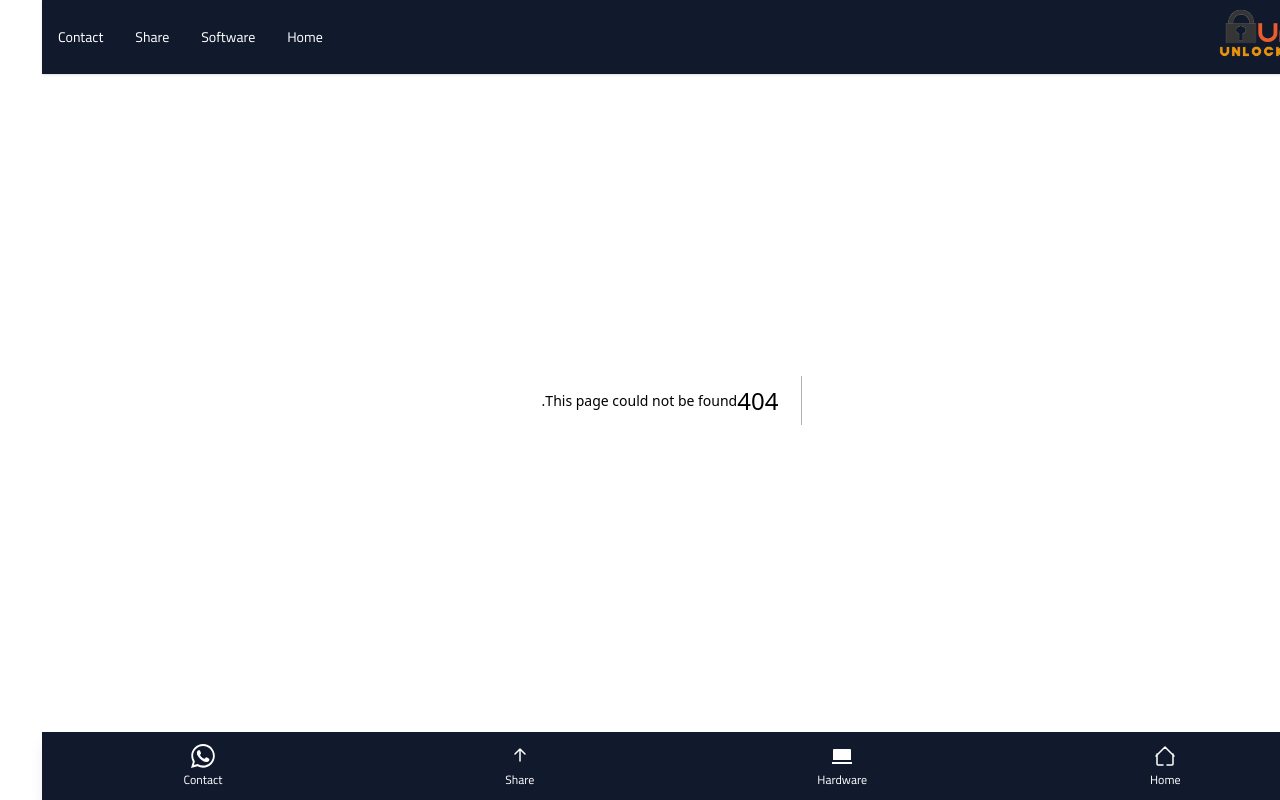
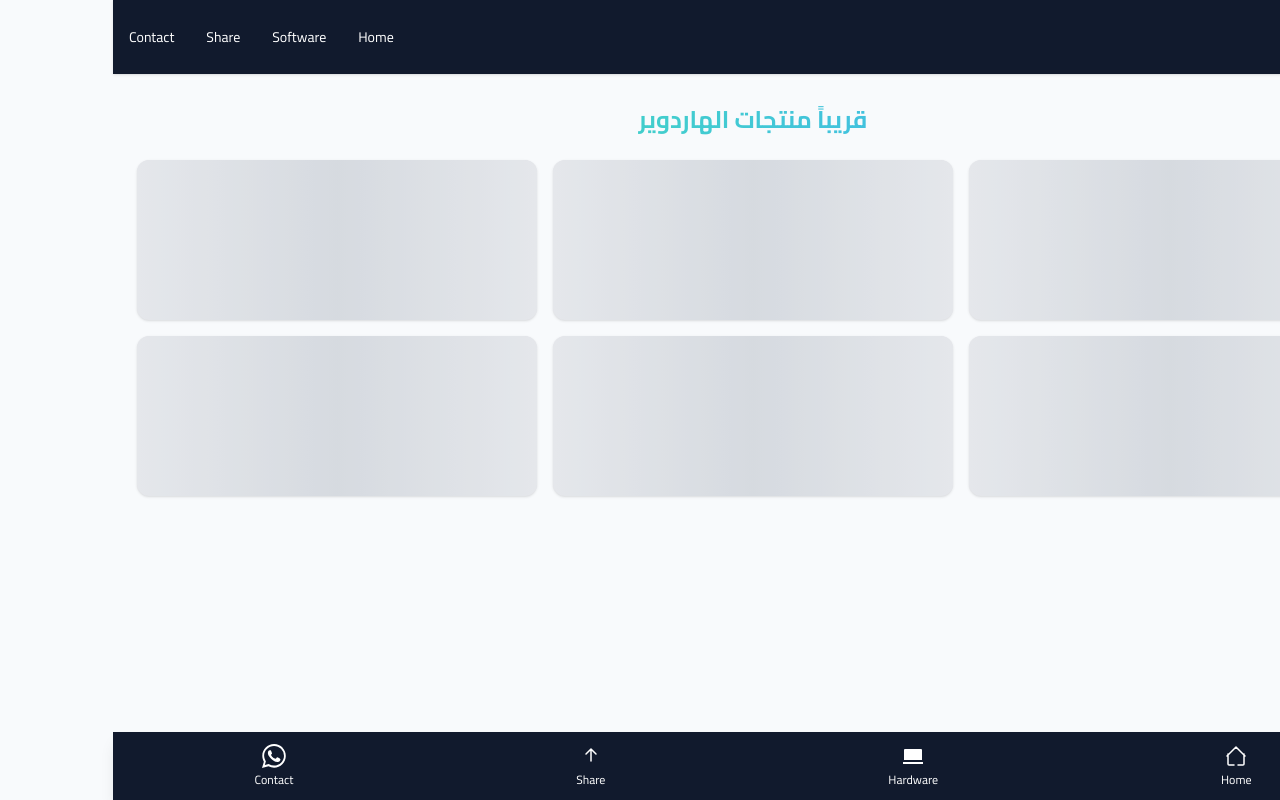
Before and after one commit to Mohammedsalih1/Umunlocker, a Next.js app: page /hardware in a window 1280 px wide. Before the commit this address had no page. Built offline with nearby package versions, Linux system fonts and the light colour scheme.

Commit message:
feat: add Hardware and Share pages with skeleton loading UI

```diff
--- a/app/Components/Footer.jsx
+++ b/app/Components/Footer.jsx
@@ -37,8 +37,8 @@ export default function Footer() {
         </Link>
 
         {/* Share */}
-        <button
-          onClick={() => navigator.share({ title: "Share", url: window.location.href })}
+        <Link href="/share"
+          // onClick={() => navigator.share({ title: "Share", url: window.location.href })}
           className="flex flex-col items-center gap-1 hover:text-gray-300 transition"
         >
           <svg
@@ -53,7 +53,7 @@ export default function Footer() {
               d="M7 10l5-5m0 0l5 5m-5-5v12" />
           </svg>
           <span className="text-xs">Share</span>
-        </button>
+        </Link>
 
         {/* Contact (WhatsApp) */}
         <a
--- /dev/null
+++ b/app/hardware/page.jsx
@@ -0,0 +1,25 @@
+export default function HardwarePage() {
+  return (
+    <div className="mt-20 mb-18 p-6">
+
+      {/* عنوان الصفحة */}
+      <h1 className="text-2xl font-bold text-center mb-6 bg-gradient-to-r from-green-400 to-blue-500 text-transparent bg-clip-text animate-pulse">
+        قريباً منتجات الهاردوير
+      </h1>
+
+      {/* سكيلتون المنتجات */}
+      <div className="grid grid-cols-2 sm:grid-cols-3 gap-4">
+        {[1, 2, 3, 4, 5, 6].map((item) => (
+          <div
+            key={item}
+            className="bg-gray-200 rounded-xl h-40 relative overflow-hidden shadow-sm"
+          >
+            {/* Shimmer Animation */}
+            <div className="absolute inset-0 animate-pulse bg-gradient-to-r from-gray-200 via-gray-300 to-gray-200"></div>
+          </div>
+        ))}
+      </div>
+
+    </div>
+  );
+}
--- /dev/null
+++ b/app/share/page.jsx
@@ -0,0 +1,25 @@
+export default function HardwarePage() {
+  return (
+    <div className="p-6 mt-20 mb-18">
+
+      {/* عنوان الصفحة */}
+      <h1 className="text-2xl font-bold text-center mb-6 bg-gradient-to-r from-green-400 to-blue-500 text-transparent bg-clip-text animate-pulse">
+       قريبا خدمة مشاركة المنتجات
+      </h1>
+
+      {/* سكيلتون المنتجات */}
+      <div className="grid grid-cols-2 sm:grid-cols-3 gap-4">
+        {[1, 2, 3, 4, 5, 6].map((item) => (
+          <div
+            key={item}
+            className="bg-gray-200 rounded-xl h-40 relative overflow-hidden shadow-sm"
+          >
+            {/* Shimmer Animation */}
+            <div className="absolute inset-0 animate-pulse bg-gradient-to-r from-gray-200 via-gray-300 to-gray-200"></div>
+          </div>
+        ))}
+      </div>
+
+    </div>
+  );
+}
```
Lines whose indentation alone changed are shown as unchanged.
